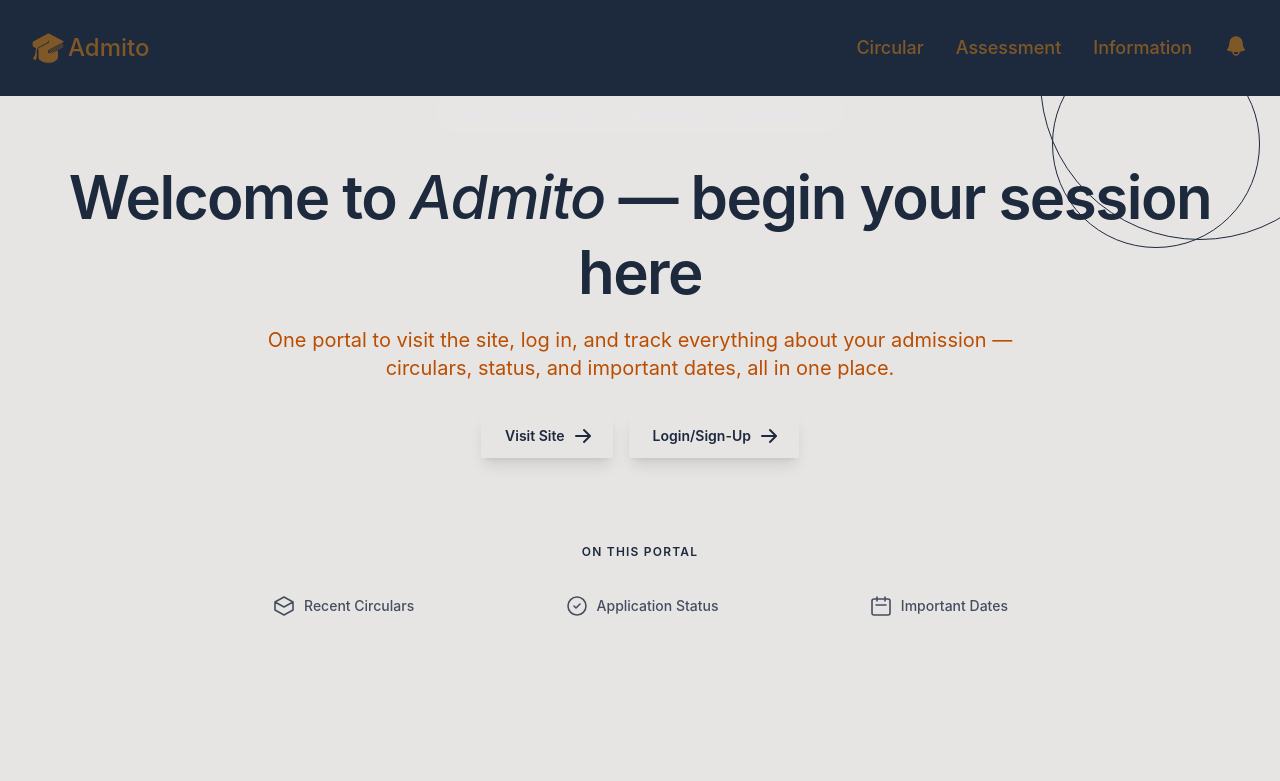
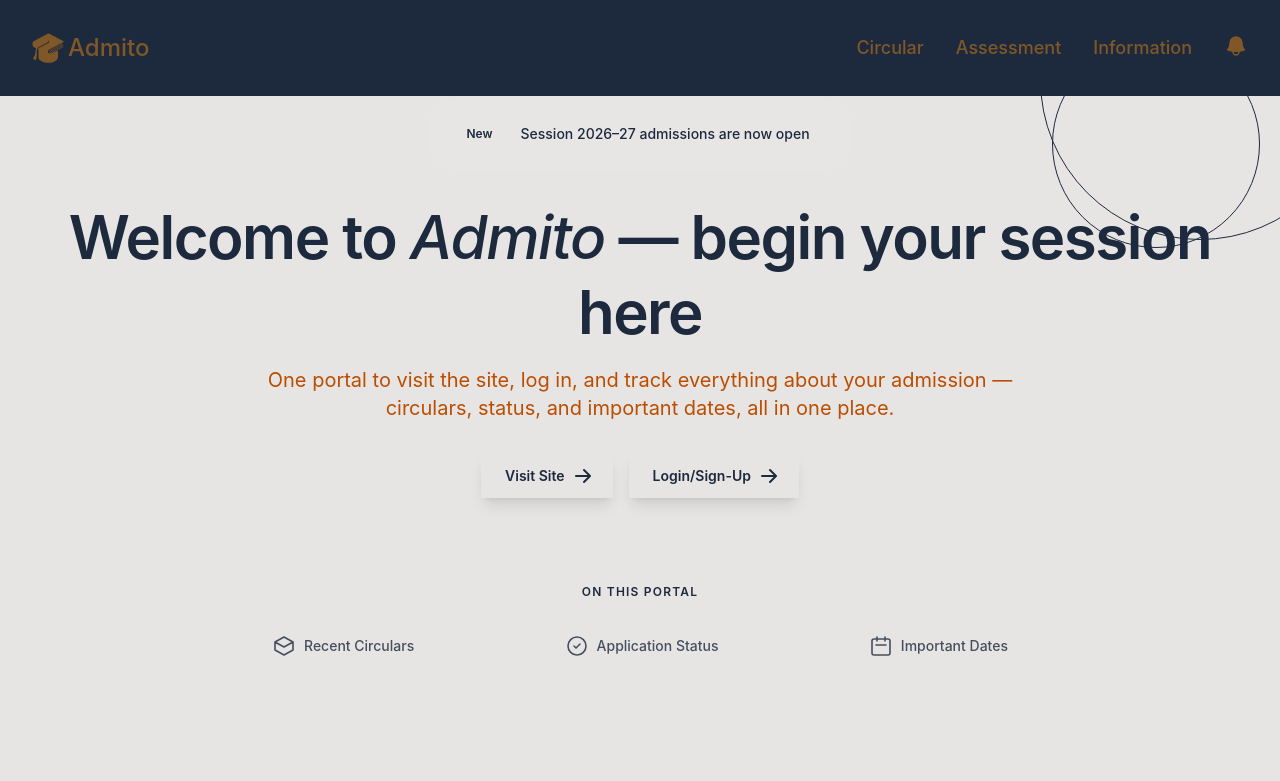
Before and after one commit to khatunajannat/Admito, a React (Vite) app: page / in a window 1280 px wide. Shown: the top 781 px of the page. Built offline with nearby package versions, Linux system fonts and the light colour scheme.

Commit message:
session update

```diff
--- a/src/components/Hero.jsx
+++ b/src/components/Hero.jsx
@@ -7,13 +7,13 @@ export default function Hero() {
       <div className="relative py-16 px-4 mx-auto max-w-screen-xl text-center lg:py-24 lg:px-12">
         <a
           href="#"
-          className="inline-flex justify-between items-center py-1 px-1 pr-4 mb-7 text-sm bg-white/5 rounded-full text-gray-200 hover:bg-white/10 transition"
+          className="inline-flex justify-between items-center py-6 px-6 pr-4 mb-7 text-sm bg-white/5 rounded-full text-gray-200 hover:bg-white/10 transition"
           role="alert"
         >
-          <span className="text-xs bg-gold rounded-full text-navy font-semibold px-4 py-1.5 mr-3">
+          <span className="text-xs bg-gold rounded-full text-slate-800 hover:text-amber-700 transition font-semibold px-4 py-1.5 mr-3">
             New
           </span>
-          <span className="text-sm font-medium">
+          <span className="text-sm font-medium text-slate-800 hover:text-amber-700 transition">
             Session 2026&ndash;27 admissions are now open
           </span>
           <svg
```
Also changed, not shown: src/components/Notification.jsx (added).
